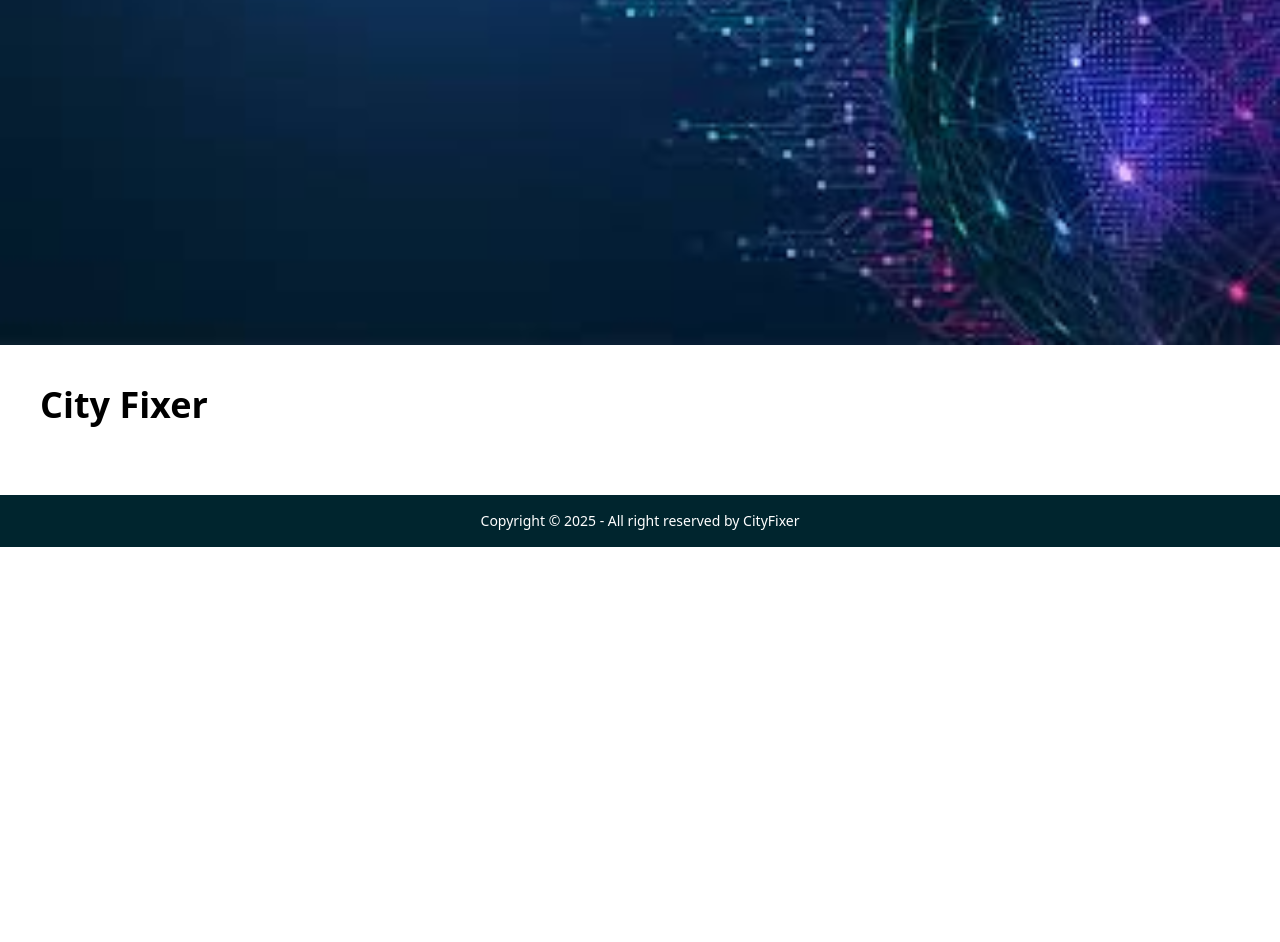
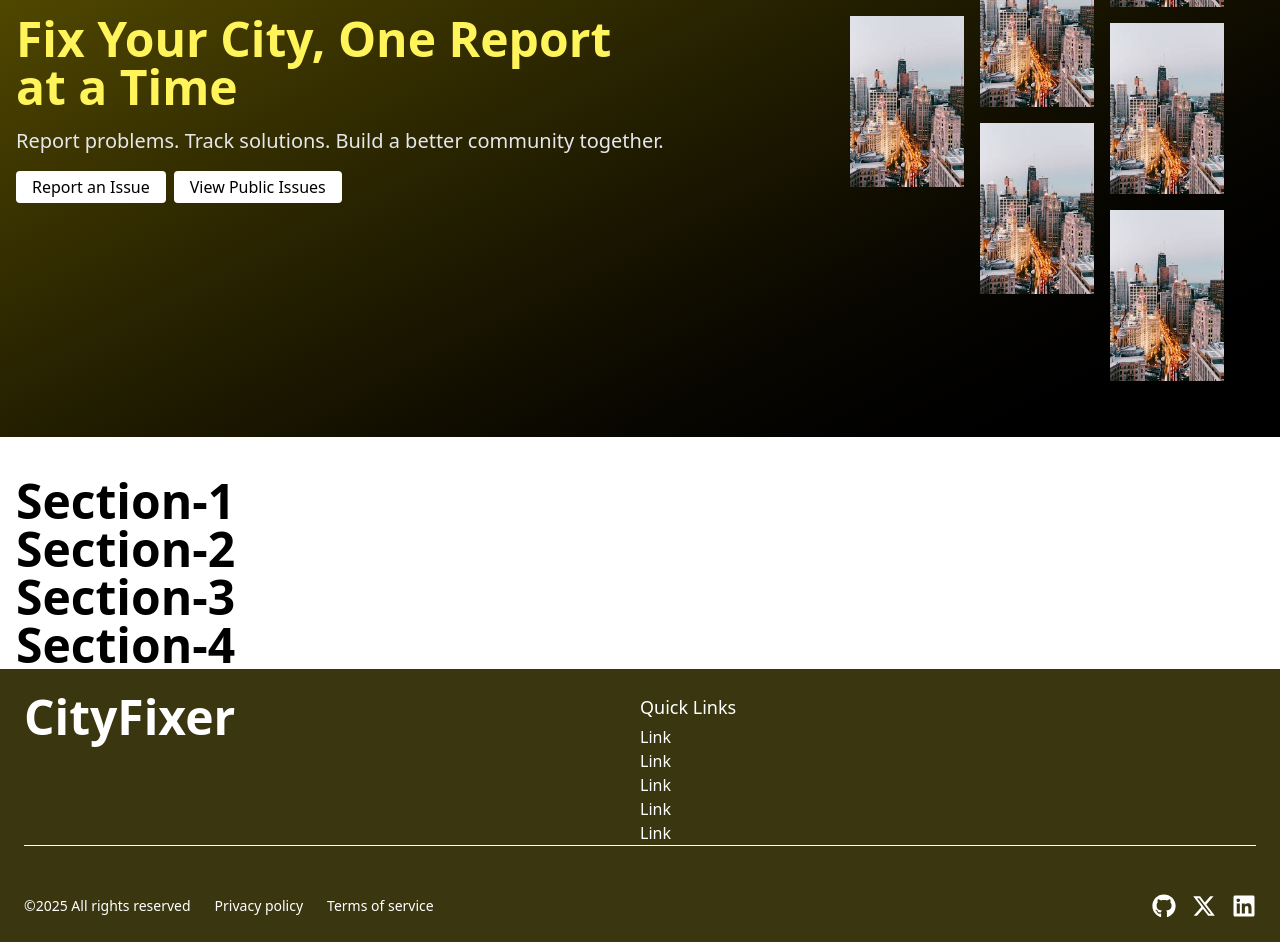
Before and after one commit to MizanRbf/city_fixer, a Next.js app: page / in a window 1280 px wide. Shown: the part 300-1242 px from the top of the page. Before the commit the page ends 847 px from the top, so only its background shows below. Built offline with nearby package versions, Linux system fonts and the light colour scheme.

Commit message:
navbar, banner and footer created

```diff
--- a/app/Components/Banner/Banner.jsx
+++ b/app/Components/Banner/Banner.jsx
@@ -1,12 +1,58 @@
+import Image from "next/image";
 import React from "react";
 import bannerImage from "@/public/banner.jpg";
-import Image from "next/image";
 
 const Banner = () => {
   return (
-    <banner>
-      <Image src={bannerImage} alt="Banner" className="w-full" />
-    </banner>
+    <div className="bg-gradient-to-br from-[#685d01] to-[#000] mb-10">
+      <section className="max-w-7xl mx-auto px-4 py-4 flex flex-col md:flex-row gap-8 items-center">
+        {/* Left Side - Text */}
+        <div className="flex justify-center md:justify-start w-full">
+          <div className="space-y-4">
+            <h1 className="text-[#fff45a]">
+              Fix Your City, One Report <br className="hidden md:block" /> at a
+              Time
+            </h1>
+            <p className="text-lg md:text-xl text-gray-200">
+              Report problems. Track solutions. Build a better community
+              together.
+            </p>
+            <div>
+              <button className="bg-white rounded-sm px-4 py-1">
+                Report an Issue
+              </button>
+              <button className="bg-white rounded-sm px-4 py-1 ml-2">
+                View Public Issues
+              </button>
+            </div>
+          </div>
+        </div>
+
+        {/* Right Side - Collage */}
+        <div className="grid grid-cols-3 gap-4 my-10 mr-10">
+          {/* First column */}
+          <div className="space-y-4 md:mt-45">
+            <Image src={bannerImage} className="" />
+            <Image src={bannerImage} className="md:hidden" />
+            <Image src={bannerImage} className="md:hidden" />
+          </div>
+
+          {/* Second column */}
+          <div className="space-y-4 md:mt-25">
+            <Image src={bannerImage} className="" />
+            <Image src={bannerImage} className="" />
+            <Image src={bannerImage} className="md:hidden" />
+          </div>
+
+          {/* third column */}
+          <div className="space-y-4">
+            <Image src={bannerImage} className="" />
+            <Image src={bannerImage} className="" />
+            <Image src={bannerImage} className="" />
+          </div>
+        </div>
+      </section>
+    </div>
   );
 };
 
--- a/app/Components/Footer/Footer.jsx
+++ b/app/Components/Footer/Footer.jsx
@@ -1,15 +1,44 @@
 import React from "react";
+
+import SocialIcon from "./SocialIcon";
+import QuickLinks from "./QuickLinks";
 
 const Footer = () => {
   return (
-    <footer className="footer sm:footer-horizontal footer-center bg-secondary text-white p-4">
-      <aside>
-        <p>
-          Copyright © {new Date().getFullYear()} - All right reserved by
-          CityFixer
-        </p>
-      </aside>
-    </footer>
+    <div className="bg-secondary">
+      <footer className="py-6 text-white">
+        <div className="container px-6 mx-auto space-y-6 divide-y dark:divide-gray-600 md:space-y-12 divide-opacity-50">
+          <div className="grid grid-cols-12">
+            <div className="pb-6 col-span-full md:pb-0 md:col-span-6">
+              <a
+                rel="noopener noreferrer"
+                href="#"
+                className="flex justify-center space-x-3 md:justify-start"
+              >
+                <h1>CityFixer</h1>
+              </a>
+            </div>
+            {/* Quick Links */}
+            <QuickLinks></QuickLinks>
+          </div>
+          <div className="flex justify-between">
+            {/* All rights reserved */}
+            <div className="flex flex-col self-center text-sm text-center md:block lg:col-start-1 md:space-x-6">
+              <span>©2025 All rights reserved</span>
+              <a rel="noopener noreferrer" href="#">
+                <span>Privacy policy</span>
+              </a>
+              <a rel="noopener noreferrer" href="#">
+                <span>Terms of service</span>
+              </a>
+            </div>
+
+            {/* Social Icons */}
+            <SocialIcon></SocialIcon>
+          </div>
+        </div>
+      </footer>
+    </div>
   );
 };
 
--- /dev/null
+++ b/app/Components/Footer/QuickLinks.jsx
@@ -0,0 +1,38 @@
+import React from "react";
+
+const QuickLinks = () => {
+  return (
+    <div className="col-span-6 text-center md:text-left md:col-span-3">
+      <p className="pb-1 text-lg font-medium">Quick Links</p>
+      <ul>
+        <li>
+          <a rel="noopener noreferrer" href="#" className="hover:text-primary">
+            Link
+          </a>
+        </li>
+        <li>
+          <a rel="noopener noreferrer" href="#" className="hover:text-primary">
+            Link
+          </a>
+        </li>
+        <li>
+          <a rel="noopener noreferrer" href="#" className="hover:text-primary">
+            Link
+          </a>
+        </li>
+        <li>
+          <a rel="noopener noreferrer" href="#" className="hover:text-primary">
+            Link
+          </a>
+        </li>
+        <li>
+          <a rel="noopener noreferrer" href="#" className="hover:text-primary">
+            Link
+          </a>
+        </li>
+      </ul>
+    </div>
+  );
+};
+
+export default QuickLinks;
--- /dev/null
+++ b/app/Components/Footer/SocialIcon.jsx
@@ -0,0 +1,23 @@
+import React from "react";
+import { FaGithub } from "react-icons/fa";
+import { FaLinkedin, FaXTwitter } from "react-icons/fa6";
+
+const SocialIcon = () => {
+  return (
+    <div>
+      <div className="flex gap-4 text-2xl *:hover:text-primary">
+        <a href="https://github.com/MizanRbf">
+          <FaGithub />
+        </a>
+        <a href="https://x.com/MizanRbf">
+          <FaXTwitter />
+        </a>
+        <a href="https://www.linkedin.com/in/mizanrbf/">
+          <FaLinkedin />
+        </a>
+      </div>
+    </div>
+  );
+};
+
+export default SocialIcon;
--- a/app/Components/Navbar/Navbar.jsx
+++ b/app/Components/Navbar/Navbar.jsx
@@ -2,7 +2,8 @@ import React from "react";
 
 const Navbar = () => {
   return (
-    <nav className="flex justify-between py-4 px-10 items-center bg-secondary">
+    <div className="bg-secondary">
+      <nav className="max-w-[1800px] mx-auto px-4 py-4 flex justify-between  items-center">
         <h1 className="text-white">CityFixer</h1>
         <ul className="flex gap-4 *:font-semibold text-white">
           <li>Home</li>
@@ -11,6 +12,7 @@ const Navbar = () => {
         </ul>
         <button className="button">Login</button>
       </nav>
+    </div>
   );
 };
 
--- a/app/globals.css
+++ b/app/globals.css
@@ -26,8 +26,8 @@ html{
 @plugin "daisyui/theme" {
   name: "light";
   default: true;
-  --color-primary: #005f74;
-  --color-secondary: #00252e;
+  --color-primary: #7a7227;
+  --color-secondary: #3a3610;
 }
 
 .button{
@@ -36,7 +36,7 @@ html{
 
 
 h1{
-  @apply  text-xl md:text-2xl lg:text-4xl font-bold;
+  @apply  text-xl md:text-4xl lg:text-5xl font-bold;
 }
 h2{
   @apply text-lg md:text-xl lg:text-2xl font-bold;
--- a/app/layout.js
+++ b/app/layout.js
@@ -1,5 +1,8 @@
 import { Geist, Geist_Mono } from "next/font/google";
 import "./globals.css";
+import Navbar from "./Components/Navbar/Navbar";
+import Footer from "./Components/Footer/Footer";
+import Banner from "./Components/Banner/Banner";
 
 const geistSans = Geist({
   variable: "--font-geist-sans",
@@ -15,9 +18,6 @@ export const metadata = {
   title: "City Fixer",
   description: "Generated by create next app",
 };
-import Navbar from "./Components/Navbar/Navbar";
-import Banner from "./Components/Banner/Banner";
-import Footer from "./Components/Footer/Footer";
 
 export default function RootLayout({ children }) {
   return (
@@ -29,13 +29,12 @@ export default function RootLayout({ children }) {
         <header>
           {/* Navbar */}
           <Navbar></Navbar>
-
           {/* Banner */}
           <Banner></Banner>
         </header>
 
         {/* Main */}
-        <main className="min-h-[calc(100vh-650px)]">{children}</main>
+        <main className="">{children}</main>
 
         {/* Footer */}
         <Footer></Footer>
--- a/app/page.js
+++ b/app/page.js
@@ -1,9 +1,18 @@
-export default function Home() {
+import React from "react";
+
+const HomePage = () => {
   return (
-    <main>
-      <div className="p-10">
-        <h1>City Fixer</h1>
-      </div>
-    </main>
+    <div className="max-w-7xl mx-auto px-4">
+      {/* Section-1 */}
+      <h1>Section-1</h1>
+      {/* Section-2 */}
+      <h1>Section-2</h1>
+      {/* Section-3 */}
+      <h1>Section-3</h1>
+      {/* Section-4 */}
+      <h1>Section-4</h1>
+    </div>
   );
-}
+};
+
+export default HomePage;
--- a/package.json
+++ b/package.json
@@ -11,7 +11,8 @@
   "dependencies": {
     "next": "15.4.4",
     "react": "19.1.0",
-    "react-dom": "19.1.0"
+    "react-dom": "19.1.0",
+    "react-icons": "^5.5.0"
   },
   "devDependencies": {
     "@eslint/eslintrc": "^3",
```
Also changed, not shown: public/banner.jpg, 1 other file (tests, documents, lock files or other folders). Lines whose indentation alone changed are shown as unchanged.
